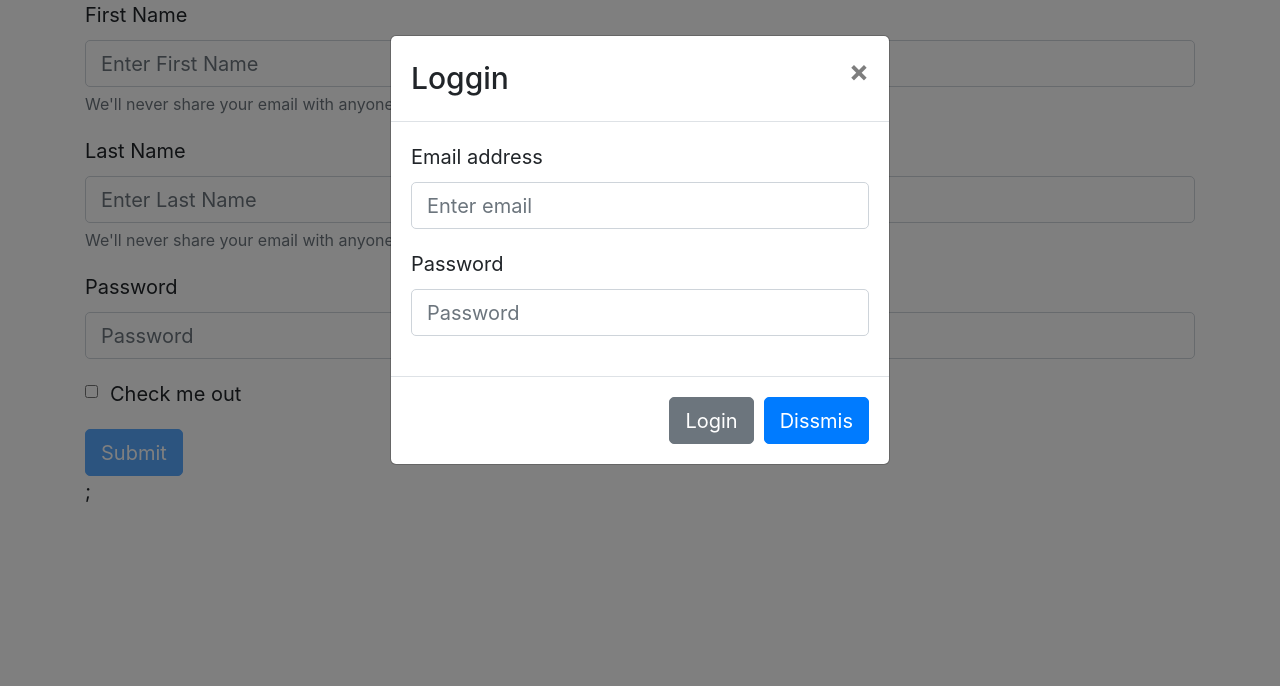
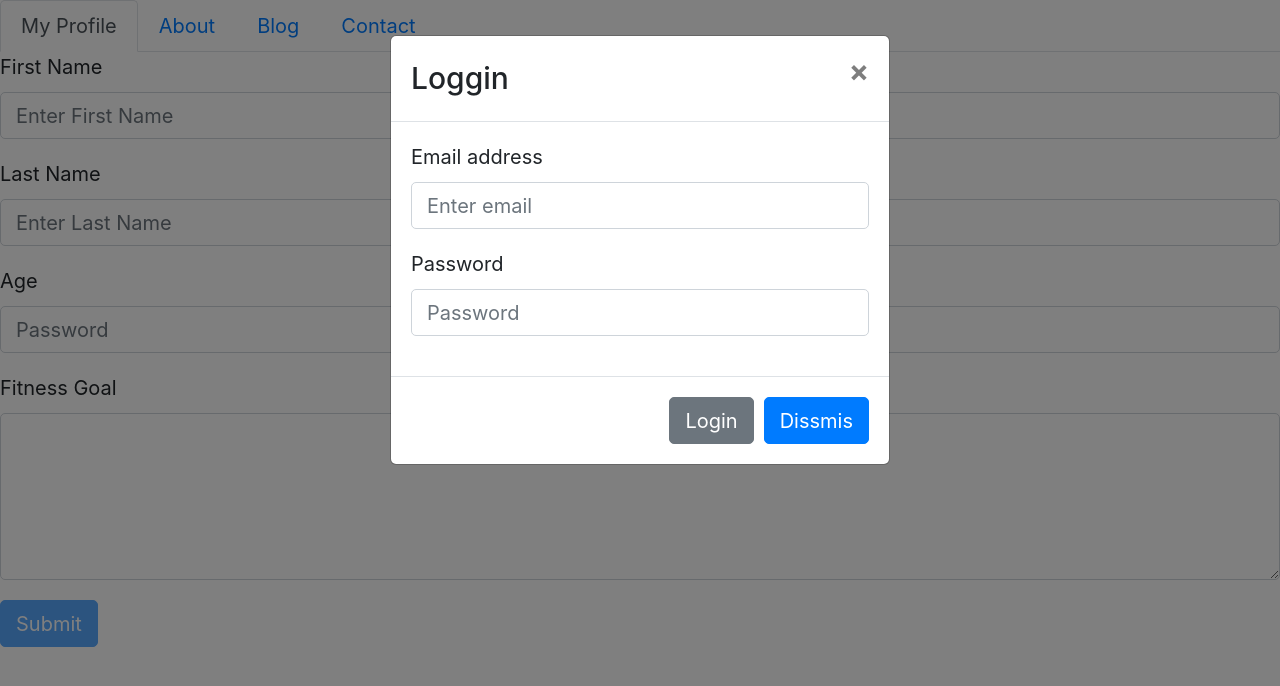
Before and after one commit to Stanmozolevskiy/Project-3, a React (Create React App) app in the folder client/: page /user in a window 1280 px wide. Shown: the top 686 px of the page. Built offline with nearby package versions, Linux system fonts and the light colour scheme.

Commit message:
updating user profile fields

```diff
--- a/client/src/components/pages/User.js
+++ b/client/src/components/pages/User.js
@@ -61,34 +61,33 @@ class User extends React.Component {
         const {firstName, lastName} = this.state;
         console.log("first name: " + firstName);
         return (
-            <div className="container">
+            <div>{ <NavTabs/> }
                 <Form>
                     <Form.Group controlId="formFirstName">
                         <Form.Label>First Name</Form.Label>
                         <Form.Control type="text" value={this.state.firstName} onChange={this.onFirstNameChange} placeholder="Enter First Name"/>
                         <Form.Text className="text-muted">
-                            We'll never share your email with anyone else.
                         </Form.Text>
                     </Form.Group>
                     <Form.Group controlId="formLasttName">
                         <Form.Label>Last Name</Form.Label>
                         <Form.Control type="text" value={this.state.lastName} onChange={this.onlastNameChange} placeholder="Enter Last Name"/>
                         <Form.Text className="text-muted">
-                            We'll never share your email with anyone else.
                         </Form.Text>
                     </Form.Group>
 
                     <Form.Group controlId="formBasicPassword">
-                        <Form.Label>Password</Form.Label>
-                        <Form.Control type="password" placeholder="Password"/>
+                        <Form.Label>Age</Form.Label>
+                        <Form.Control type="text" placeholder="Password"/>
                     </Form.Group>
-                    <Form.Group controlId="formBasicChecbox">
-                        <Form.Check type="checkbox" label="Check me out"/>
+                    <Form.Group controlId="FitnessBox">
+                    <Form.Label>Fitness Goal</Form.Label>
+                    <Form.Control as="textarea" rows="5" />
                     </Form.Group>
                     <Button variant="primary" disabled={this.isFormValid()} onClick={this.handleSubmit}>
                         Submit
                     </Button>
-                </Form>;
+                </Form>
             </div>
         )
     }
```
